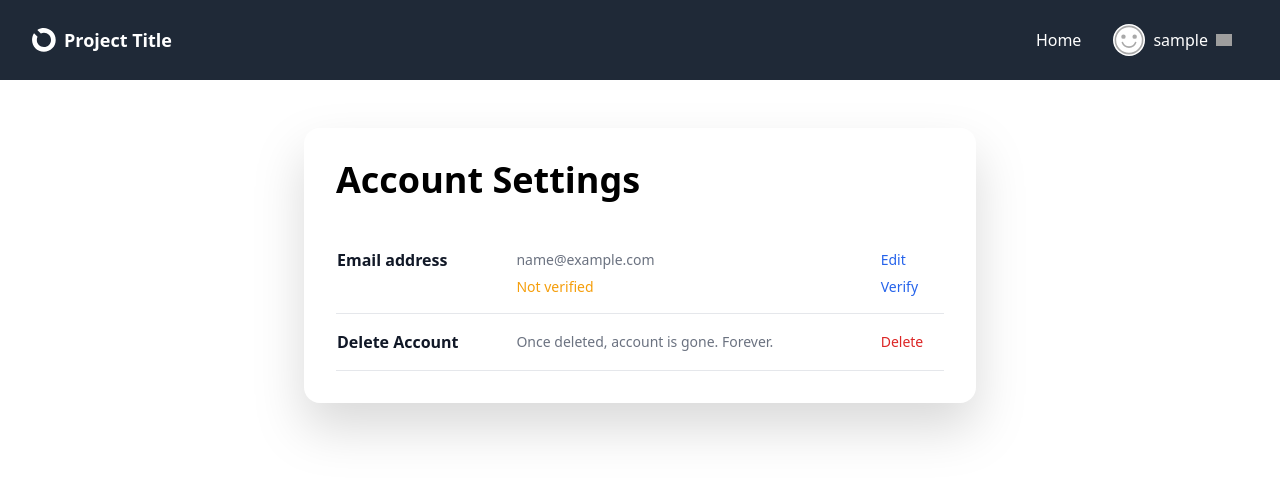
After one commit to nimodb/live-chat-app, a Django app: page /profile/setting/ in a window 1280 px wide. The commit adds this page. Shown: the top 478 px of the page. Run offline with Django 5.2, Linux system fonts and the light colour scheme; the visitor is signed in with stand-in values (Sample User, id 1); parts of the project's set-up code (start-up, migrations or seed data) failed here and were passed over; some libraries are stand-ins or nearby versions; grey boxes are pictures that could not be loaded.

Commit message:
Add profile settings view, email change, email verification, and account deletion functionalities. Configure HTMX for partial updates and update email handling with django-allauth signals. Add EmailForm for email updates and modify URL configurations.

```diff
--- a/core/settings.py
+++ b/core/settings.py
@@ -41,6 +41,7 @@ INSTALLED_APPS = [
     "allauth",
     "allauth.account",
     "allauth.socialaccount",
+    "django_htmx",
     "home",
     "users",
 ]
@@ -54,6 +55,7 @@ MIDDLEWARE = [
     "django.contrib.messages.middleware.MessageMiddleware",
     "django.middleware.clickjacking.XFrameOptionsMiddleware",
     "allauth.account.middleware.AccountMiddleware",
+    "django_htmx.middleware.HtmxMiddleware",
 ]
 
 AUTHENTICATION_BACKENDS = [
--- a/templates/includes/header.html
+++ b/templates/includes/header.html
@@ -23,7 +23,7 @@
                     <ul class="hoverlist [&>li>a]:justify-end">
                         <li><a href="{% url 'profile' %}">My Profile</a></li>
                         <li><a href="{% url 'profile-edit' %}">Edit Profile</a></li>
-                        <li><a href="profile-settings">Settings</a></li>
+                        <li><a href="{% url 'profile-settings' %}">Settings</a></li>
                         <li><a href="{% url 'account_logout' %}">Log Out</a></li>
                     </ul>
                 </div>
--- a/users/signals.py
+++ b/users/signals.py
@@ -1,6 +1,7 @@
 from django.dispatch import receiver
 from django.db.models.signals import pre_save, post_save
 from django.contrib.auth.models import User
+from allauth.account.models import EmailAddress
 from .models import Profile
 
 
@@ -13,6 +14,22 @@ def user_post_save(sender, instance, created, **kwarg):
         Profile.objects.create(
             user=user,
         )
+    else:
+        # update allauth email address if exists
+        try:
+            email_address = EmailAddress.objects.get_primary(user)
+            if email_address.email != user.email:
+                email_address.email = user.email
+                email_address.verified = False
+                email_address.save()
+        except:
+            # if allauth email address doesn't exist create one
+            EmailAddress.objects.create(
+                user=user,
+                email=user.email,
+                primary=True,
+                verified=False,
+            )
 
 
 @receiver(pre_save, sender=User)
--- /dev/null
+++ b/users/templates/users/profile_settings.html
@@ -0,0 +1,59 @@
+{% extends 'layouts/box.html' %}
+
+{% block content %}
+
+<h1 class="mb-8">Account Settings</h1>
+
+<table class="w-full text-sm text-left text-gray-500">
+    <tbody>
+        <tr>
+            <th scope="row" class="pt-4 pb-1 text-base font-bold text-gray-900">
+                Email address
+            </th>
+            <td id="email-address" class="pt-4 pb-1 pl-4">
+                {% if user.email %}{{ user.email }}{% else %}No Email{% endif %}
+            </td>
+            <td class="pt-4 pb-1 pl-4">
+                <a id="email-edit" class="cursor-pointer font-medium text-blue-600 hover:underline"
+                    hx-get="{% url 'profile-email-change' %}"
+                    hx-target="#email-address"
+                    hx-swap="innerHTML" >
+                    Edit
+                </a>
+            </td>
+        </tr>
+        <tr class="border-b">
+            <th scope="row" class="pb-4 font-medium text-gray-900">
+            </th>
+            <td class="pb-4 pl-4">
+                {% if user.emailaddress_set.first.verified %}
+                <span class="text-green-500">Verified</span>
+                {% else %}
+                <span class="text-amber-500">Not verified</span>
+                {% endif %}
+            </td>
+            <td class="pb-4 pl-4">
+                <a href="{% url 'profile-email-verify' %}" class="font-medium text-blue-600 hover:underline">
+                    {% if not user.emailaddress_set.first.verified %}Verify{% endif %}
+                </a>
+            </td>
+        </tr>
+
+        <tr class="border-b">
+            <th scope="row" class="py-4 text-base font-bold text-gray-900">
+                Delete Account
+            </th>
+            <td class="py-4 pl-4">
+                Once deleted, account is gone. Forever.
+            </td>
+            <td class="py-4 pl-4">
+                <a href="{% url 'profile-delete' %}" class="font-medium text-red-600 hover:underline">
+                    Delete
+                </a>
+            </td>
+        </tr>
+    </tbody>
+</table>
+
+
+{% endblock %}
--- a/users/urls.py
+++ b/users/urls.py
@@ -5,4 +5,8 @@ urlpatterns = [
     path("", profile_view, name="profile"),
     path("edit/", profile_edit_view, name="profile-edit"),
     path("onboarding/", profile_edit_view, name="profile-onboarding"),
+    path("setting/", profile_settings_view, name="profile-settings"),
+    path("email-change/", profile_email_change, name="profile-email-change"),
+    path("email-verify/", profile_email_verify, name="profile-email-verify"),
+    path("delete/", profile_delete_view, name="profile-delete"),
 ]
--- a/users/views.py
+++ b/users/views.py
@@ -1,8 +1,11 @@
 from django.shortcuts import render, redirect, get_object_or_404
 from django.urls import reverse
 from django.contrib.auth.decorators import login_required
+from django.contrib.auth import logout
 from django.contrib.auth.models import User
-from .forms import ProfileForm
+from django.contrib import messages
+from allauth.account.utils import send_email_confirmation
+from .forms import ProfileForm, EmailForm
 
 
 def profile_view(request, username=None):
@@ -37,3 +40,58 @@ def profile_edit_view(request):
         "onboarding": onboarding,
     }
     return render(request, "users/profile_edit.html", context)
+
+
+@login_required
+def profile_settings_view(request):
+    return render(request, "users/profile_settings.html")
+
+
+@login_required
+def profile_email_change(request):
+
+    if request.htmx:
+        form = EmailForm(instance=request.user)
+        return render(request, "partials/email_form.html", {"form": form})
+
+    if request.method == "POST":
+        form = EmailForm(request.POST, instance=request.user)
+
+        if form.is_valid():
+
+            # Check if the email already exists
+            email = form.cleaned_data["email"]
+            if User.objects.filter(email=email).exclude(id=request.user.id).exists():
+                messages.warning(request, f"{email} is already in use.")
+                return redirect("profile-settings")
+
+            form.save()
+            # Then Signal updates email address and set verified to False
+
+            # Then send confirmation email
+            send_email_confirmation(request, request.user)
+
+            return redirect("profile-settings")
+        else:
+            messages.warning(request, "Form not valid")
+            return redirect("profile-settings")
+
+    return redirect("home")
+
+
+@login_required
+def profile_email_verify(request):
+    send_email_confirmation(request, request.user)
+    return redirect("profile-settings")
+
+
+@login_required
+def profile_delete_view(request):
+    user = request.user
+    if request.method == "POST":
+        logout(request)
+        user.delete()
+        messages.success(request, "Account deleted, what a pity")
+        return redirect("home")
+
+    return render(request, "users/profile_delete.html")
```
Also changed, not shown: templates/partials/email_form.html (added, +9 -0 lines), users/forms.py (+9 -2 lines), users/templates/users/profile_delete.html (added, +14 -0 lines).
